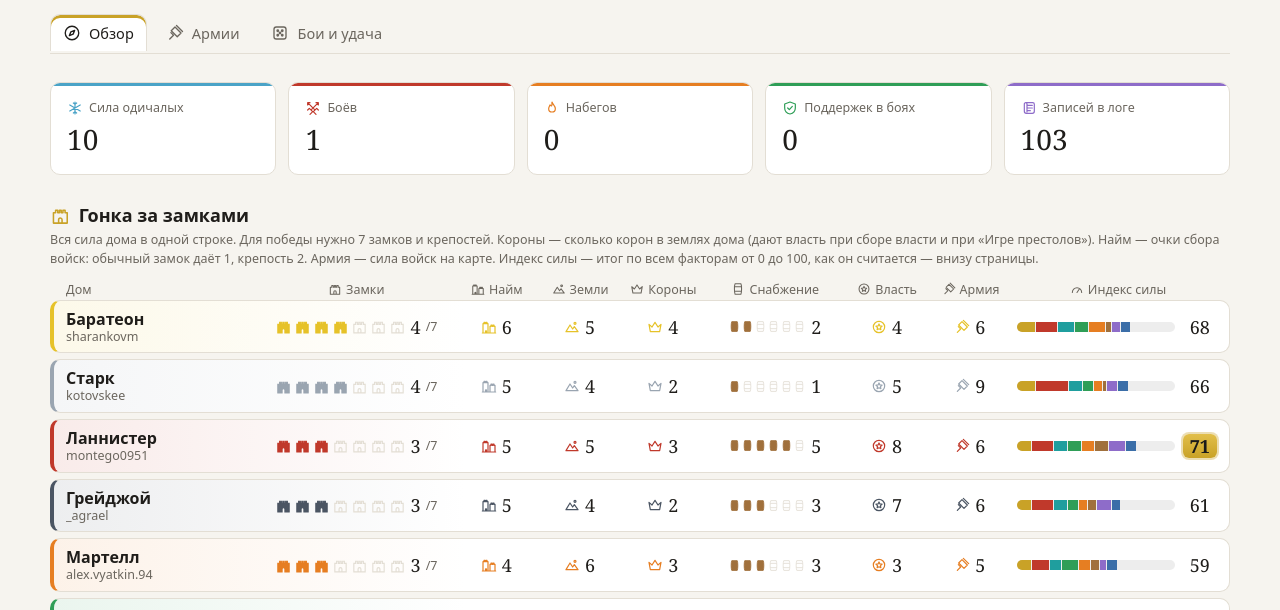
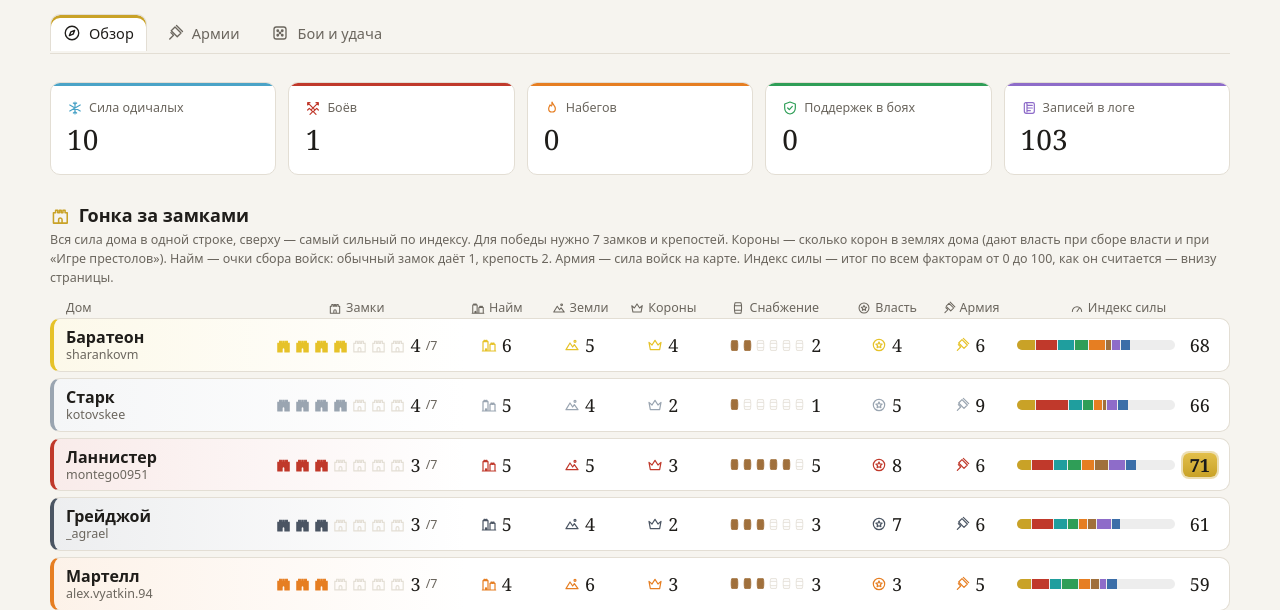
Before and after one commit to sharankovm-sys/GoT, a plain HTML site: page index.html in a window 1280 px wide. Shown: the part 188-798 px from the top of the page. Drawn offline with Linux system fonts and the light colour scheme.

Commit message:
Страница дашборда: index.html

```diff
--- a/index.html
+++ b/index.html
@@ -257,7 +257,7 @@
 
     <section id="race">
       <h2 class="cb-h"><svg class="cb-ico"><use href="#cbi-castle"/></svg>Гонка за замками</h2>
-      <p class="cb-sub">Вся сила дома в одной строке. Для победы нужно 7 замков и крепостей. Короны — сколько корон в землях дома (дают власть при сборе власти и при «Игре престолов»). Найм — очки сбора войск: обычный замок даёт 1, крепость 2. Армия — сила войск на карте. Индекс силы — итог по всем факторам от 0 до 100, как он считается — внизу страницы.</p>
+      <p class="cb-sub">Вся сила дома в одной строке, сверху — самый сильный по индексу. Для победы нужно 7 замков и крепостей. Короны — сколько корон в землях дома (дают власть при сборе власти и при «Игре престолов»). Найм — очки сбора войск: обычный замок даёт 1, крепость 2. Армия — сила войск на карте. Индекс силы — итог по всем факторам от 0 до 100, как он считается — внизу страницы.</p>
       <div class="cb-rg cb-race-head" aria-hidden="true">
         <span>Дом</span>
         <span><svg class="cb-ico"><use href="#cbi-castle"/></svg>Замки</span>
```
